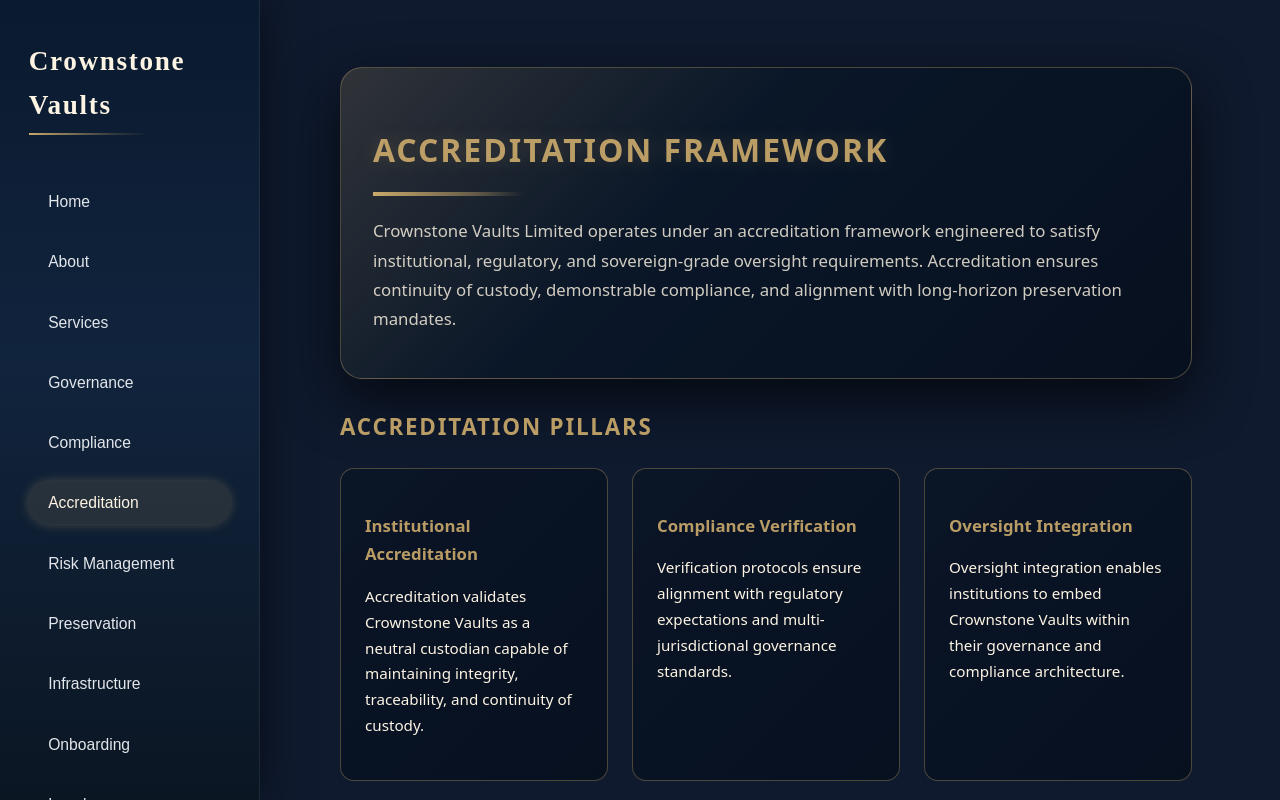
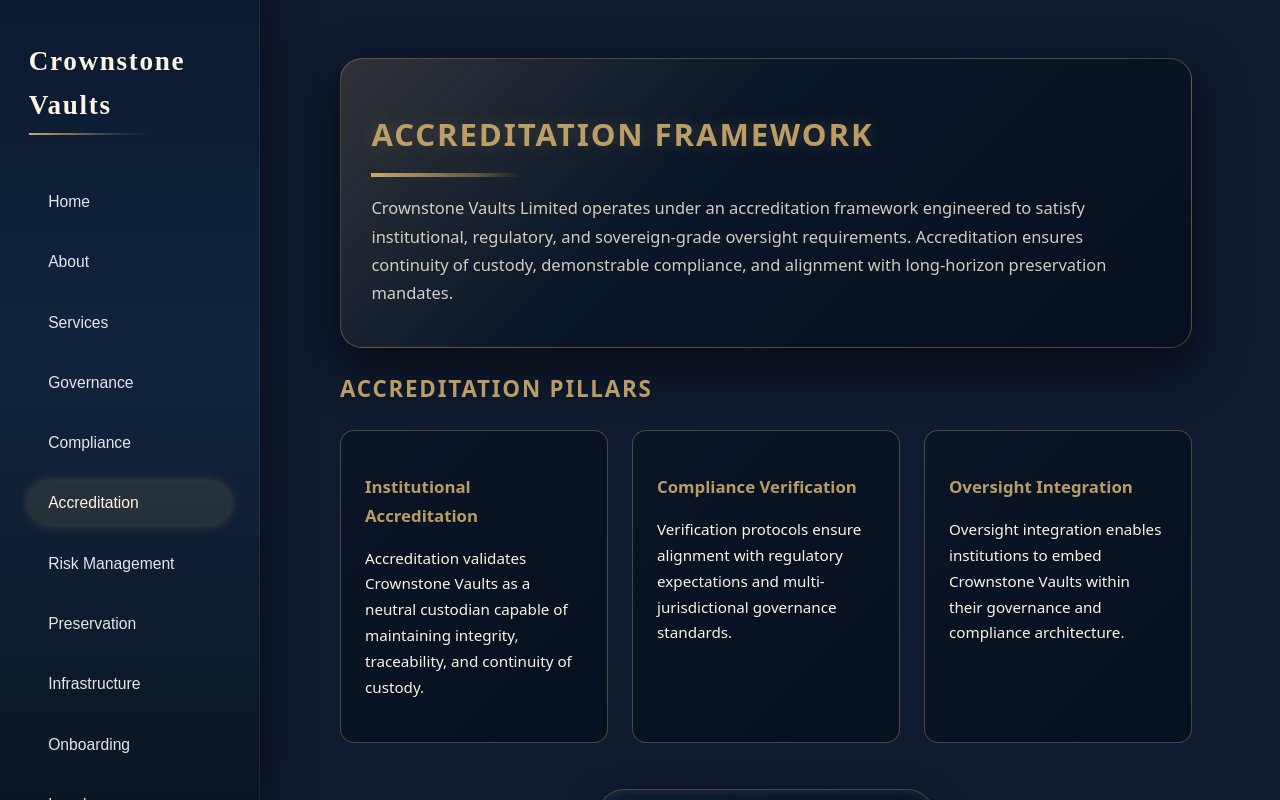
Before and after one commit to soulnlite/crownstone-vaults, a Next.js app: page /accreditation in a window 1280 px wide. Built offline with nearby package versions, Linux system fonts and the light colour scheme.

Commit message:
Accreditation upgrade

```diff
--- a/app/accreditation/page.tsx
+++ b/app/accreditation/page.tsx
@@ -4,32 +4,32 @@ export default function AccreditationPage() {
       style={{
         maxWidth: "960px",
         margin: "0 auto",
-        padding: "1.2rem 1.5rem 3.5rem", // RAISED FURTHER (was 2rem)
+        padding: "0.6rem 1.5rem 3.5rem", // RAISED AGAIN (minimal top padding)
         color: "#FDF4E3",
         fontFamily:
           "system-ui, -apple-system, BlinkMacSystemFont, 'Segoe UI', sans-serif",
       }}
     >
-      {/* HEADER — Raised significantly */}
+      {/* HEADER — Raised to align with "Crownstone" */}
       <section
         style={{
-          marginBottom: "1.8rem", // RAISED (was 2.2rem)
-          padding: "1.75rem 2rem", // RAISED (was 2.1rem)
+          marginBottom: "1.4rem", // tightened further
+          padding: "1.45rem 1.9rem", // reduced internal padding again
           borderRadius: "22px",
           background:
             "linear-gradient(135deg, rgba(201,168,106,0.18) 0%, rgba(10,23,40,0.92) 40%, #07101F 100%)",
-          boxShadow: "0 20px 55px rgba(0,0,0,0.65)", // Slightly reduced height
+          boxShadow: "0 18px 48px rgba(0,0,0,0.6)", // reduced vertical shadow height
           border: "1px solid rgba(201,168,106,0.35)",
         }}
       >
         <h1
           style={{
-            fontSize: "2rem",
+            fontSize: "1.95rem", // slightly tightened to match new spacing
             letterSpacing: "0.06em",
             textTransform: "uppercase",
-            marginBottom: "0.9rem", // tightened
+            marginBottom: "0.75rem", // tightened
             color: "rgba(201,168,106,0.92)",
-            textShadow: "0 0 18px rgba(201,168,106,0.22)",
+            textShadow: "0 0 16px rgba(201,168,106,0.22)",
           }}
         >
           Accreditation Framework
@@ -41,14 +41,14 @@ export default function AccreditationPage() {
             width: "150px",
             background:
               "linear-gradient(90deg, #C9A86A 0%, rgba(201,168,106,0.4) 70%, transparent 100%)",
-            marginBottom: "1.3rem", // tightened
+            marginBottom: "1.1rem", // tightened
           }}
         ></div>
 
         <p
           style={{
-            fontSize: "1.05rem",
-            lineHeight: "1.75",
+            fontSize: "1.03rem",
+            lineHeight: "1.72",
             maxWidth: "760px",
             color: "rgba(253,244,227,0.82)",
           }}
@@ -65,7 +65,7 @@ export default function AccreditationPage() {
         <h2
           style={{
             fontSize: "1.4rem",
-            marginBottom: "1.4rem",
+            marginBottom: "1.35rem", // tightened slightly
             letterSpacing: "0.08em",
             textTransform: "uppercase",
             color: "rgba(201,168,106,0.92)",
@@ -156,7 +156,7 @@ export default function AccreditationPage() {
       </section>
 
       {/* CTA — Services signature CTA */}
-      <section style={{ textAlign: "center", marginTop: "2.2rem" }}>
+      <section style={{ textAlign: "center", marginTop: "2.1rem" }}>
         <div
           style={{
             display: "inline-block",
```
